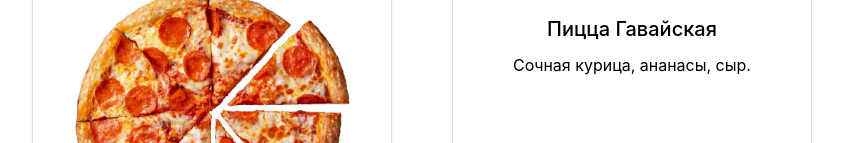
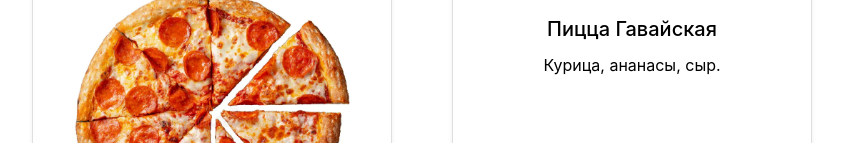
Before and after one commit to Mishmellow/TG-Shop-Bot2, a plain HTML site: page docs/index.html in a window 1280 px wide. Shown: the part 772-915 px from the top of the page, without its empty margins (68-911 px from the left). Drawn offline with nearby package versions, Linux system fonts and the light colour scheme; a script that the page names is missing.

```diff
--- a/docs/index.html
+++ b/docs/index.html
@@ -129,7 +129,7 @@
                         <img src="./photos/havaipizza.png" class="card-img-top product-img" alt="Пицца Гавайская">
                         <div class="card-body d-flex flex-column">
                             <h5 class="card-title">Пицца Гавайская</h5>
-                            <p class="card-text">Сочная курица, ананасы, сыр.</p>
+                            <p class="card-text">Курица, ананасы, сыр.</p>
                             <button class="btn btn-primary mt-auto add-to-cart-btn" data-product="hawaiian_pizza"
                                 data-price="250" data-name="Пицца Гавайская">250 грн</button>
                         </div>
```
